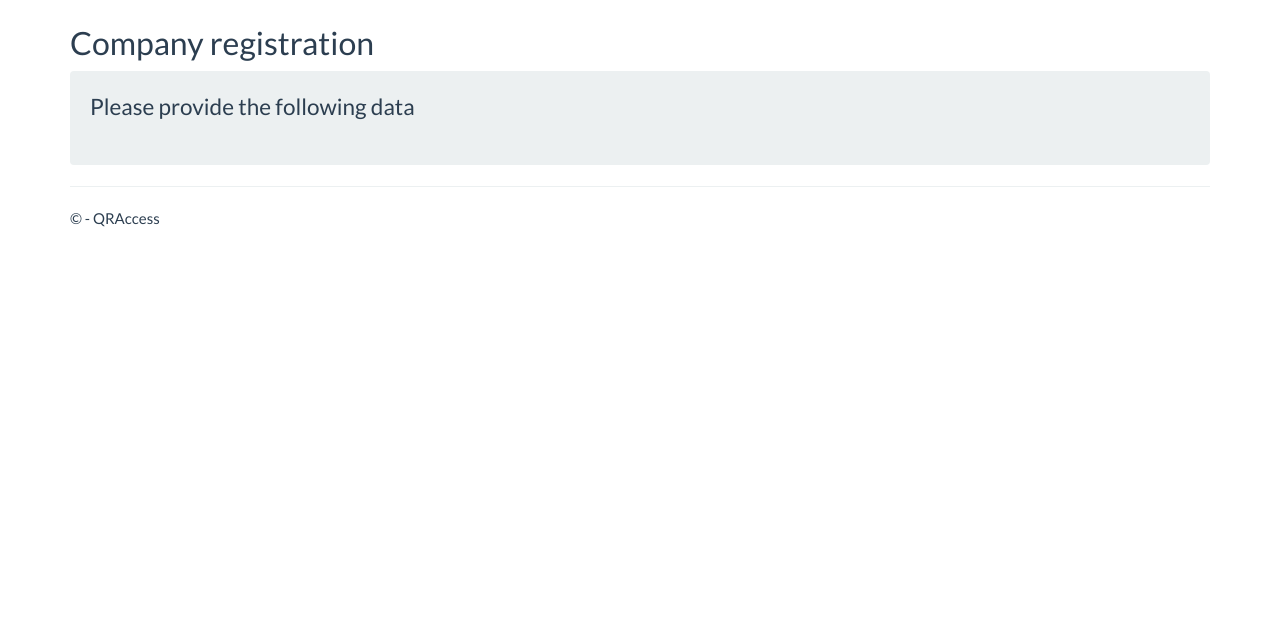
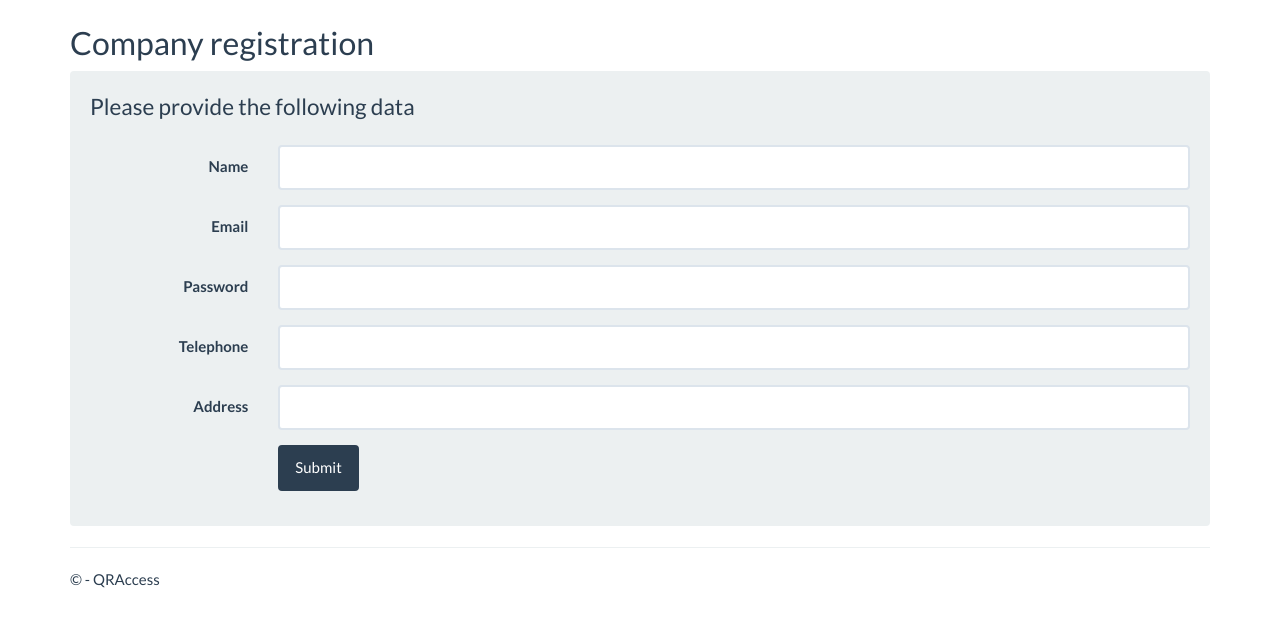
Before and after one commit to facevedom/QRAccess, a Django app: page /company/registration/ in a window 1280 px wide. Shown: the part 60-687 px from the top of the page. Run offline with Django 3.2, Linux system fonts and the light colour scheme; some libraries are stand-ins or nearby versions.

Commit message:
Company registration completed, company migration

```diff
--- a/app/models.py
+++ b/app/models.py
@@ -7,9 +7,9 @@ from datetime import date
 
 
 class Company(models.Model):
-    name = models.CharField(max_length=150)
+    name = models.CharField(max_length=150, unique=True)
     address = models.CharField(max_length=150)
-    email = models.EmailField(max_length=100)
+    email = models.EmailField(max_length=100, unique=True)
     telephone = models.IntegerField()
 
     def __str__(self):
--- a/app/templates/app/loginpartial.html
+++ b/app/templates/app/loginpartial.html
@@ -11,7 +11,7 @@
 
 <ul class="nav navbar-nav navbar-right">
     <li><a href="{% url 'login' %}">Log in</a></li>
-    <li><a href="{% url 'registration' %}">Register</a></li>
+    <li><a href="{% url 'company_registration' %}">Register</a></li>
 </ul>
 
 {% endif %}
--- a/app/templates/company/company_registration.html
+++ b/app/templates/company/company_registration.html
@@ -1,6 +1,8 @@
 {% extends "app/layout.html" %}
 
 {% block content %}
+
+{% load customfilters %}
 
 <h2>{{ title }}</h2>
 
@@ -8,6 +10,46 @@
   {% csrf_token %}
     <fieldset>
         <legend>Please provide the following data</legend>
+        <div class="form-group">
+            <label for="{{ form.name.id_for_label }}" class="col-lg-2 control-label">{{ form.name.label }}</label>
+            <div class="col-lg-10">
+                {{ form.name|addclass:'form-control' }}
+            </div>
+        </div>
+
+        <div class="form-group">
+            <label for="{{ form.email.id_for_label }}" class="col-lg-2 control-label">{{ form.email.label }}</label>
+            <div class="col-lg-10">
+                {{ form.email|addclass:'form-control' }}
+            </div>
+        </div>
+
+        <div class="form-group">
+            <label for="{{ form.password.id_for_label }}" class="col-lg-2 control-label">{{ form.password.label }}</label>
+            <div class="col-lg-10">
+                {{ form.password|addclass:'form-control' }}
+            </div>
+        </div>
+
+        <div class="form-group">
+            <label for="{{ form.telephone.id_for_label }}" class="col-lg-2 control-label">{{ form.telephone.label }}</label>
+            <div class="col-lg-10">
+                {{ form.telephone|addclass:'form-control' }}
+            </div>
+        </div>
+
+        <div class="form-group">
+            <label for="{{ form.address.id_for_label }}" class="col-lg-2 control-label">{{ form.address.label }}</label>
+            <div class="col-lg-10">
+                {{ form.address|addclass:'form-control' }}
+            </div>
+        </div>
+
+        <div class="form-group">
+            <div class="col-lg-10 col-lg-offset-2">
+                <button type="submit" class="btn btn-primary">Submit</button>
+            </div>
+        </div>
     </fieldset>
 </form>
 
--- a/app/templates/registration/login.html
+++ b/app/templates/registration/login.html
@@ -48,7 +48,7 @@
               </fieldset>
             </form>
             <hr />
-            <a href="#"><p>Don't have an account?</p></a>
+            <a href="{% url 'company_registration' %}"><p>Don't have an account?</p></a>
         </div>
     </div>
 </div>
--- a/app/views/company_views.py
+++ b/app/views/company_views.py
@@ -1,4 +1,52 @@
 from django.shortcuts import render
+from django.shortcuts import redirect
+from django.http import Http404
+from django.core.mail import send_mail
+
+from django.contrib.auth.models import User
+from app.models import Company
+
+from app.forms import CompanyForm
+
 
 def company_registration(request):
-    return render(request, 'company/company_registration.html', {'title': 'Company registration'})
+
+    if request.method == 'GET':
+        form = CompanyForm()
+        return render(request, 'company/company_registration.html', {'title': 'Company registration', 'form': form})
+
+
+
+    if request.method == 'POST':
+        form = CompanyForm(request.POST)
+        if form.is_valid():
+            data = form.cleaned_data
+            Company.objects.create(
+                email = data['email'],
+                telephone = data['telephone'],
+                name = data['name'],
+                address = data['address']
+            )
+            User.objects.create_user(username=data['name'], password= data['password'])
+            send_validation_email(data['email'])
+        return render(request, 'company/company_registration.html', {'title': 'Company registration', 'form': form})
+
+    return Http404()
+
+
+
+def send_validation_email(email):
+    subject = 'QRAccess - Please confirm your email address'
+    message = '''Thanks for signing up for QRAccess! Please click the link below
+    to confirm your mail address.
+    \nhttp://127.0.0.1/account_verification/
+    \n
+    \nTeam QRAccess'''
+    html_message = '''Thanks for signing up for QRAccess! Please click this
+    <a http://127.0.0.1/account_verification/>link</a> to confirm your mail address.
+    \n
+    \nTeam QRAccess'''
+    _from = 'noreply.qraccess@gmail.com'
+    to = [email]
+
+    send_mail(subject, message, _from, to, fail_silently=False, html_message=html_message)
```
Also changed, not shown: QRAccess/settings.py (+9 -0 lines), app/tests/test_company_registration.py (+69 -51 lines), app/migrations/0016_auto_20170519_1833.py (added).
